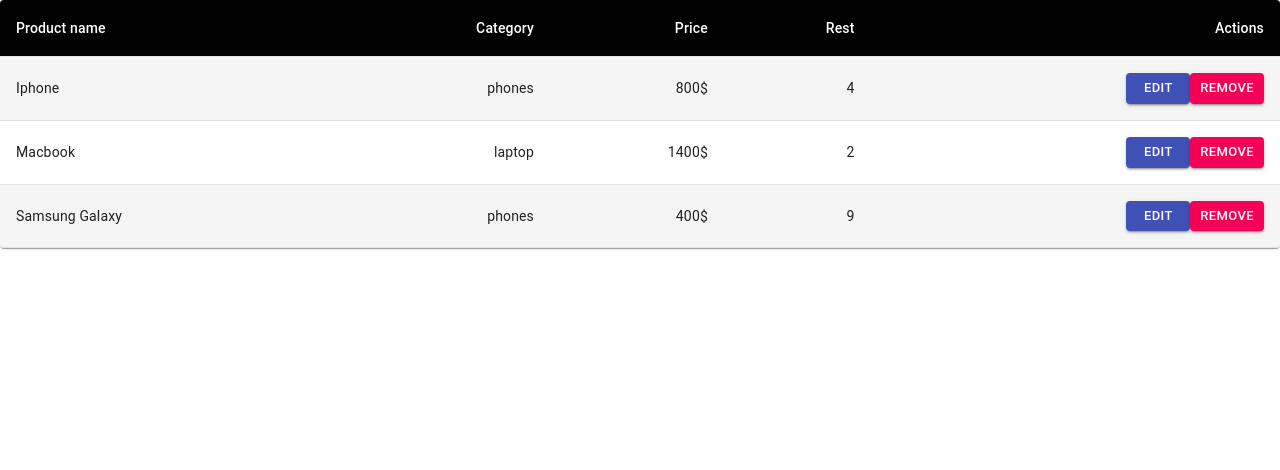
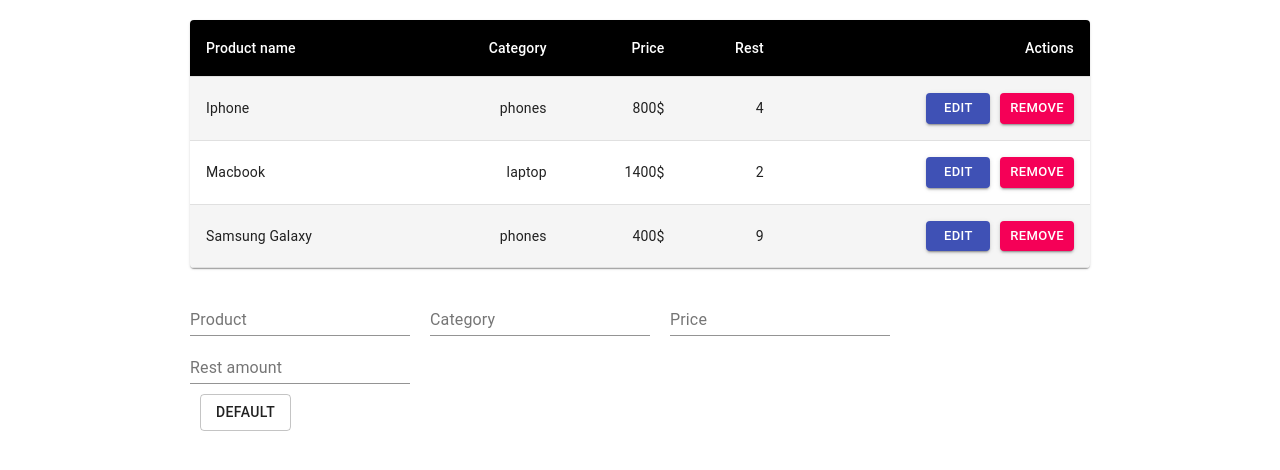
Before and after one commit to katerina-kz/hillel-react, a React (Create React App) app: page / in a window 1280 px wide. Shown: the top 470 px of the page. Built offline with nearby package versions, Linux system fonts and the light colour scheme.

Commit message:
add form

```diff
--- a/src/App.css
+++ b/src/App.css
@@ -1,3 +1,5 @@
+
+
 .App {
   text-align: center;
 }
@@ -36,3 +38,9 @@
     transform: rotate(360deg);
   }
 }
+
+.wrapper {
+  max-width: 900px;
+  margin: 0 auto;
+  margin-top: 20px;
+}
--- a/src/App.js
+++ b/src/App.js
@@ -1,15 +1,11 @@
 import React, { Component } from 'react';
-import ProductsTable from './components/ProductsTable';
+import ProductsTable from './components/table/ProductsTable';
 import { withStyles } from '@material-ui/core/styles';
-import Table from '@material-ui/core/Table';
-import TableBody from '@material-ui/core/TableBody';
 import TableCell from '@material-ui/core/TableCell';
-import TableContainer from '@material-ui/core/TableContainer';
-import TableHead from '@material-ui/core/TableHead';
 import TableRow from '@material-ui/core/TableRow';
-import Paper from '@material-ui/core/Paper';
-// import './App.css';
-import Button from '@material-ui/core/Button';
+import AddProductForm from './components/form/AddProductForm'
+import './App.css';
+// import Button from '@material-ui/core/Button';
 // import DeleteIcon from '@material-ui/icons/Delete';
 
 // import Clock from './components/Clock';
@@ -30,162 +26,46 @@ import Button from '@material-ui/core/Button';
     },
   }))(TableCell);
 
-  const StyledTableRow = withStyles((theme) => ({
-    root: {
-      '&:nth-of-type(odd)': {
-        backgroundColor: theme.palette.action.hover,
-      },
-    },
-  }))(TableRow);
+  const createData = (product, category, price, rest) => {
+        return { product, category, price, rest };
+      };
+
+  const row = [
+        createData('Iphone', 'phones', '800$', 4,),
+        createData('Macbook', 'laptop', '1400$', 2),
+        createData('Samsung Galaxy', 'phones', '400$', 9),
+  ];
+
+  // * Class
 
   class App extends Component {
+    state = {
+        product: [row],
+    }
+
+    removeProduct = (removedIndex) => {
+      const { product } = this.state;
+      console.log(product);
+      this.setState({
+        product: product.filter((product, i) => i !== removedIndex)
+      })
+    }
+
     render() {
-      const createData = (product, category, price, rest, actions) => {
-        return { product, category, price, rest, actions };
-      }
-
-
-
-     const row = [
-        createData('Iphone', 'phones', '800$', 4, ['edit, remove']),
-        createData('Macbook', 'laptop', '1400$', 2, ['edit, remove']),
-        createData('Samsung Galaxy', 'phones', '400$', 9, ['edit, remove']),
-     ];
-
       return (
-
-        <ProductsTable
+        <div className="wrapper">
+           <ProductsTable
               product={row.product}
-              key={row.i}
               category={row.category}
               price={row.price}
               rest={row.rest}
               row={row}
+              onRemoveProduct={this.removeProduct}
           />
-
-      //   <TableContainer component={Paper}>
-      //   <Table aria-label="customized table">
-      //     <TableHead>
-      //       <TableRow>
-      //         <StyledTableCell>Product name</StyledTableCell>
-      //         <StyledTableCell align="right">Category</StyledTableCell>
-      //         <StyledTableCell align="right">Price</StyledTableCell>
-      //         <StyledTableCell align="right">Rest</StyledTableCell>
-      //         <StyledTableCell align="right">Actions</StyledTableCell>
-      //       </TableRow>
-      //     </TableHead>
-      //     <TableBody>
-      //     {row.map((row, i) => (
-      //       <ProductsTable
-      //         productName={row.product}
-      //         productKey={i}
-      //         productCategory={row.category}
-      //         productPrice={row.price}
-      //         productRest={row.rest}
-      //       />
-      //       ))}
-      //     </TableBody>
-      //   </Table>
-      // </TableContainer>
+          <AddProductForm />
+        </div>
       )
     }
   }
 
   export default App;
-  // export default function CustomizedTables() {
-
-
-  //   return (
-  //     <TableContainer component={Paper}>
-  //       <Table className={classes.table} aria-label="customized table">
-  //         <TableHead>
-  //           <TableRow>
-  //             <StyledTableCell>Product name</StyledTableCell>
-  //             <StyledTableCell align="right">Category</StyledTableCell>
-  //             <StyledTableCell align="right">Price</StyledTableCell>
-  //             <StyledTableCell align="right">Rest</StyledTableCell>
-  //             <StyledTableCell align="right">Actions</StyledTableCell>
-  //           </TableRow>
-  //         </TableHead>
-  //         <TableBody>
-  //           {rows.map((row) => (
-  //             <StyledTableRow key={row.product}>
-  //               <StyledTableCell component="th" scope="row">
-  //                 {row.product}
-  //               </StyledTableCell>
-  //               <StyledTableCell align="right">{row.category}</StyledTableCell>
-  //               <StyledTableCell align="right">{row.price}</StyledTableCell>
-  //               <StyledTableCell align="right">{row.rest}</StyledTableCell>
-  //               <StyledTableCell align="right">{row.actions}</StyledTableCell>
-  //             </StyledTableRow>
-  //           ))}
-  //         </TableBody>
-  //       </Table>
-  //     </TableContainer>
-  //   );
-  // }
-
-  // import './User.css';
-
-  // class ProductTable extends Component {
-
-  //     constructor(props) {
-  //         super(props);
-  //         this.state = {
-  //             editedName: props.goods,
-  //             // isEdit: false,
-  //         }
-  //     }
-
-      // onEdit = () => {
-      //     this.setState({ isEdit: true })
-      // }
-
-      // onCancel = () => {
-      //     this.setState({
-      //         isEdit: false,
-      //         editedName: this.props.name
-      //     })
-      // }
-
-      // onChangeName = (e) => {
-      //     this.setState({
-      //         editedName: e.target.value
-      //     })
-      // }
-
-      // updateUser = () => {
-      //     const { editedName } = this.state;
-      //     const { position } = this.props;
-      //     this.props.onUpdateUser(editedName, position);
-      //     this.setState({ isEdit: false })
-      // }
-
-  //     render() {
-  //         const { isEdit, editedName } = this.state;
-  //         const { name, position, onRemoveUser } = this.props;
-  //         return (
-  //             <li>
-  //                 {
-  //                 isEdit
-  //                     ? <input onChange={this.onChangeName} value={editedName} type="text"/>
-  //                     : <span>{name} #{position}</span>
-  //                  }
-
-  //                 {/* {!isEdit && <button onClick={this.onEdit}>Edit User</button> }
-  //                 {!isEdit && <button onClick={() => onRemoveUser(position)}>Remove user</button> }
-
-  //                 {isEdit && <button onClick={this.updateUser}>Save</button>}
-  //                 {isEdit && <button onClick={this.onCancel}>Cancel</button>} */}
-  //             </li>
-  //         );
-  //     }
-  // }
-
-  // export default CustomizedTables;
-  // export default ProductTable;
-
-
-  // export function User2({ name, position }) {
-  //     return <div>{name} #{position}</div>
-  // }
--- /dev/null
+++ b/src/components/form/AddProductForm.css
@@ -0,0 +1,12 @@
+.form-wrapper {
+    margin-top: 20px;
+}
+
+.input {
+    display: inline-block;
+    margin-right: 20px;
+}
+
+.form-button {
+    margin-top: 10px;
+}
--- /dev/null
+++ b/src/components/form/AddProductForm.js
@@ -0,0 +1,64 @@
+import React, { Component } from 'react';
+import TextField from '@material-ui/core/TextField';
+import "./AddProductForm.css"
+import { makeStyles } from '@material-ui/core/styles';
+import Button from '@material-ui/core/Button';
+
+// const useStyles = makeStyles((theme) => ({
+//   root: {
+//     '& .MuiTextField-root': {
+//       margin: theme.spacing(1),
+//       width: '25ch',
+//     },
+//   },
+// }));
+
+class AddProductForm extends Component {
+    render () {
+    // const classes = useStyles();
+
+        return (
+            <form noValidate autoComplete="off">
+            <div className="form-wrapper">
+                <div className="input">
+                    <TextField
+                        id="standard-productName-input"
+                        label="Product"
+                        type="text"
+                        autoComplete="current-product"
+                    />
+                </div>
+                <div className="input">
+                    <TextField
+                        id="standard-productCategory-input"
+                        label="Category"
+                        type="text"
+                        autoComplete="current-category"
+                    />
+                </div>
+                <div className="input">
+                    <TextField
+                        id="standard-productPrice-input"
+                        label="Price"
+                        type="text"
+                        autoComplete="current-price"
+                    />
+                </div>
+                <div className="input">
+                    <TextField
+                        id="standard-productRest-input"
+                        label="Rest amount"
+                        type="text"
+                        autoComplete="current-amount"
+                    />
+                </div>
+                <div className="form-button">
+                    <Button variant="outlined">Default</Button>
+                </div>
+            </div>
+            </form>
+        );
+    }
+}
+
+export default AddProductForm;
--- /dev/null
+++ b/src/components/table/ProductRow.css
@@ -0,0 +1,3 @@
+button {
+    margin-left: 10px !important;
+}
--- a/src/components/ProductRow.js
+++ b/src/components/table/ProductRow.js
@@ -1,13 +1,12 @@
 
 import React, { Component } from 'react';
-import TableBody from '@material-ui/core/TableBody';
 import { withStyles } from '@material-ui/core/styles';
 import TableCell from '@material-ui/core/TableCell';
 import TableContainer from '@material-ui/core/TableContainer';
 import TableHead from '@material-ui/core/TableHead';
 import TableRow from '@material-ui/core/TableRow';
 import Paper from '@material-ui/core/Paper';
-// import './App.css';
+import './ProductRow.css';
 import Button from '@material-ui/core/Button';
 
 // import './User.css';
@@ -43,36 +42,14 @@ class ProductRow extends Component {
         }
     }
 
-    // onEdit = () => {
-    //     this.setState({ isEdit: true })
-    // }
+    onEdit = () => {
+        this.setState({ isEdit: true })
+    }
 
-    // onCancel = () => {
-    //     this.setState({
-    //         isEdit: false,
-    //         editedProductName: this.props.product
-    //     })
-    // }
-
-    // onChangeProductName = (e) => {
-    //     this.setState({
-    //         editedProductName: e.target.value
-    //     })
-    // }
-
-    // updateProduct = () => {
-    //     const { editedProductName } = this.state;
-    //     const { editedProductCategory} = this.state;
-    //     const { editedProductPrice} = this.state;
-    //     const { editedProductRest} = this.state;
-
-    //     this.props.onUpdateUser(editedProductName, editedProductCategory, editedProductPrice, editedProductRest);
-    //     this.setState({ isEdit: false })
-    // }
 
     render() {
-        // const { isEdit, editedNameProduct, editedProductCategory, editedProductPrice, editedProductRest } = this.state;
-        const { productName, productCategory, productPrice, productRest, productKey, onRemoveUser } = this.props;
+        const { isEdit } = this.state;
+        const { productName, productCategory, productPrice, productRest, productKey, onRemoveProduct } = this.props;
         return (
                 <StyledTableRow key={productKey}>
                     <StyledTableCell component="th" scope="row">
@@ -83,20 +60,24 @@ class ProductRow extends Component {
                     <StyledTableCell align="right">{productRest}</StyledTableCell>
                     <StyledTableCell align="right">
 
-                    <Button variant="contained"
+                    <Button
+                        variant="contained"
                         color="primary"
                         size="small"
                         // className={classes.button}
                         // startIcon={<DeleteIcon />}
                         >
                     Edit</Button>
-                    <Button variant="contained"
+                    {!isEdit &&
+                    <Button
+                        variant="contained"
                         color="secondary"
                         size="small"
                         // className={classes.button}
                         // startIcon={<DeleteIcon />}
+                        onClick={() => onRemoveProduct(productKey)}
                     >
-                    Remove</Button>
+                    Remove</Button>}
                     </StyledTableCell>
                 </StyledTableRow>
         )
--- a/src/components/ProductsTable.js
+++ b/src/components/table/ProductsTable.js
@@ -74,7 +74,7 @@ class ProductsTable extends Component {
 
     render() {
         // const { isEdit, editedNameProduct, editedProductCategory, editedProductPrice, editedProductRest } = this.state;
-        const { product, category, price, rest, key, onRemoveUser, row } = this.props;
+        const { product, category, price, rest, onRemoveProduct, row } = this.props;
         return (
             <TableContainer component={Paper}>
             <Table aria-label="customized table">
@@ -91,10 +91,11 @@ class ProductsTable extends Component {
                 {row.map((row, i) => (
                   <ProductRow
                       productName={row.product}
-                    productkey={i}
+                      productKey={i}
                       productCategory={row.category}
                       productPrice={row.price}
                       productRest={row.rest}
+                      onRemoveProduct={onRemoveProduct}
                   />
                   ))}
               </TableBody>
```
Lines whose indentation alone changed are shown as unchanged.
